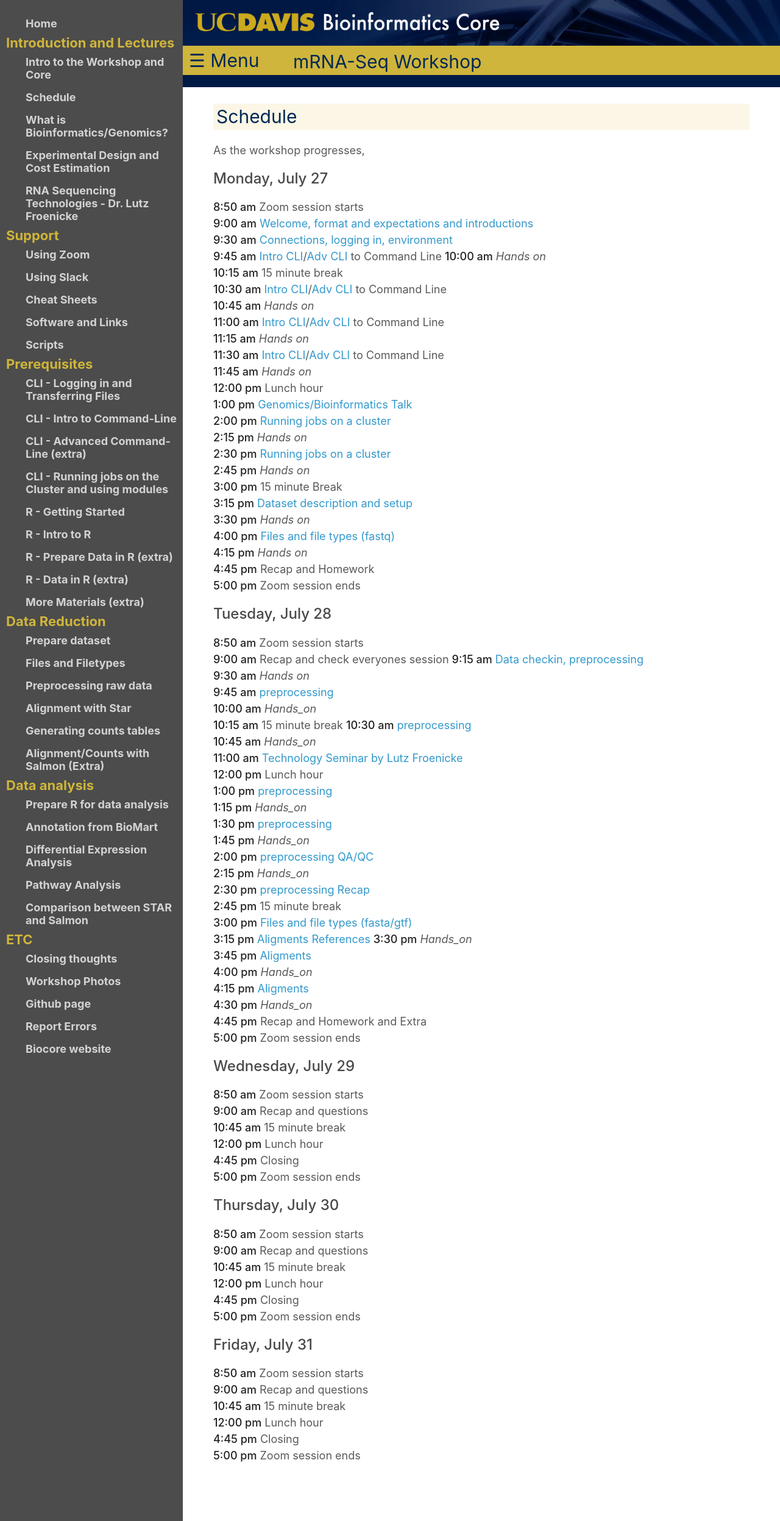
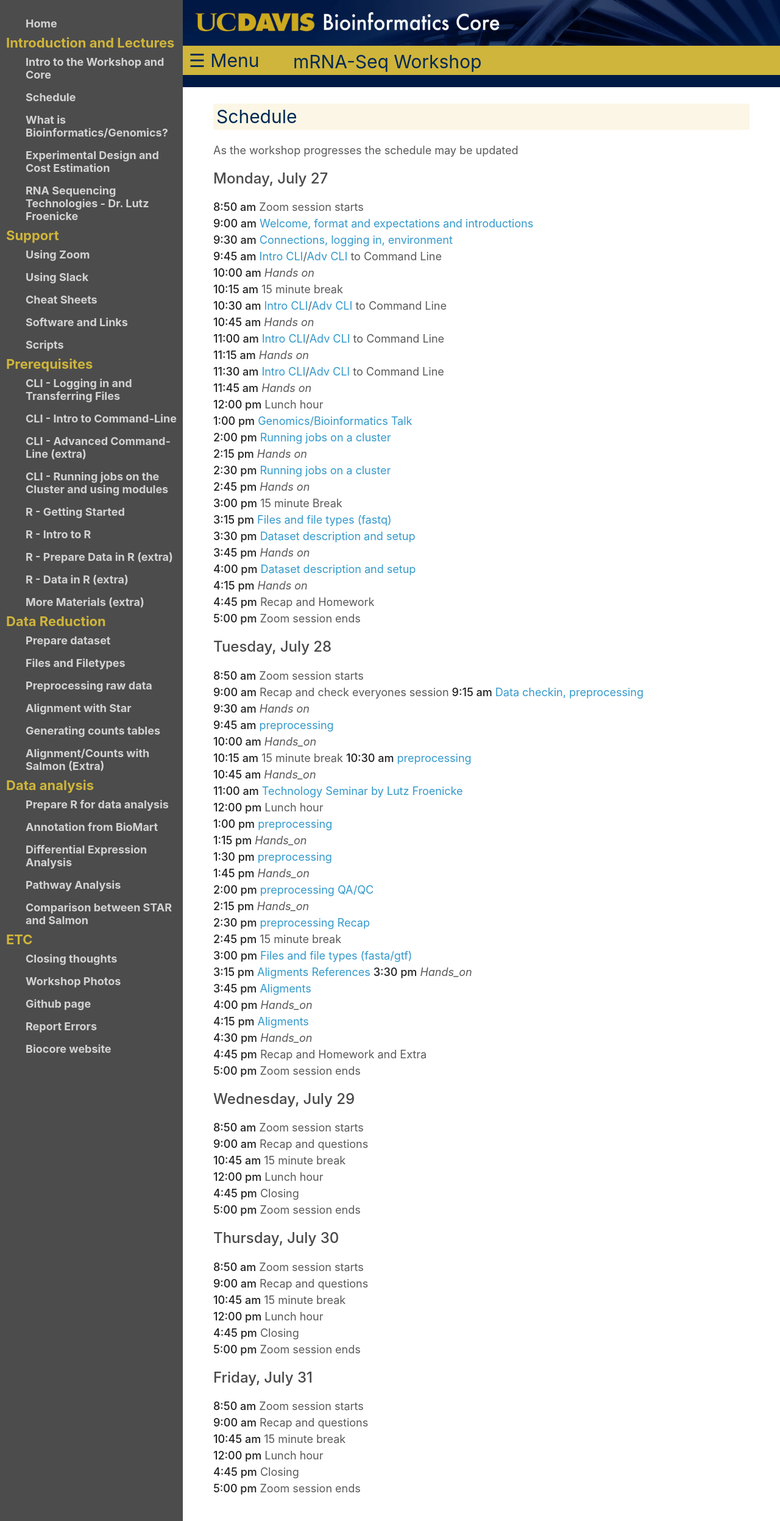
Before and after one commit to ucdavis-bioinformatics-training/2020-mRNA_Seq_Workshop, a Jekyll site: the page built from base/schedule.md, in a window 1280 px wide. Shown: the whole page at 61% size. Built offline with Jekyll 4.4.1, drawn with Linux system fonts in a browser that asks for light colours; our own code applies the rules of GitHub Pages for plain Markdown files.

Commit message:
update schedule and setup

```diff
--- a/base/schedule.md
+++ b/base/schedule.md
@@ -1,6 +1,6 @@
 ## Schedule
 
-As the workshop progresses,
+As the workshop progresses the schedule may be updated
 
 ### Monday, July 27
 
@@ -23,9 +23,10 @@
 **2:30 pm**    [Running jobs on a cluster](../prerequisites/cli/cluster)
 **2:45 pm**     _Hands on_
 **3:00 pm**     15 minute Break
-**3:15 pm**   [Dataset description and setup](../data_reduction/project_setup)
-**3:30 pm**     _Hands on_
-**4:00 pm**   [Files and file types (fastq)](../data_reduction/filetypes)
+**3:15 pm**   [Files and file types (fastq)](../data_reduction/filetypes)
+**3:30 pm**   [Dataset description and setup](../data_reduction/project_setup)
+**3:45 pm**     _Hands on_
+**4:00 pm**   [Dataset description and setup](../data_reduction/project_setup)
 **4:15 pm**   _Hands on_
 **4:45 pm**  Recap and Homework
 **5:00 pm**  Zoom session ends
```
Also changed, not shown: data_reduction/project_setup_mm.md (+1 -1 lines).
